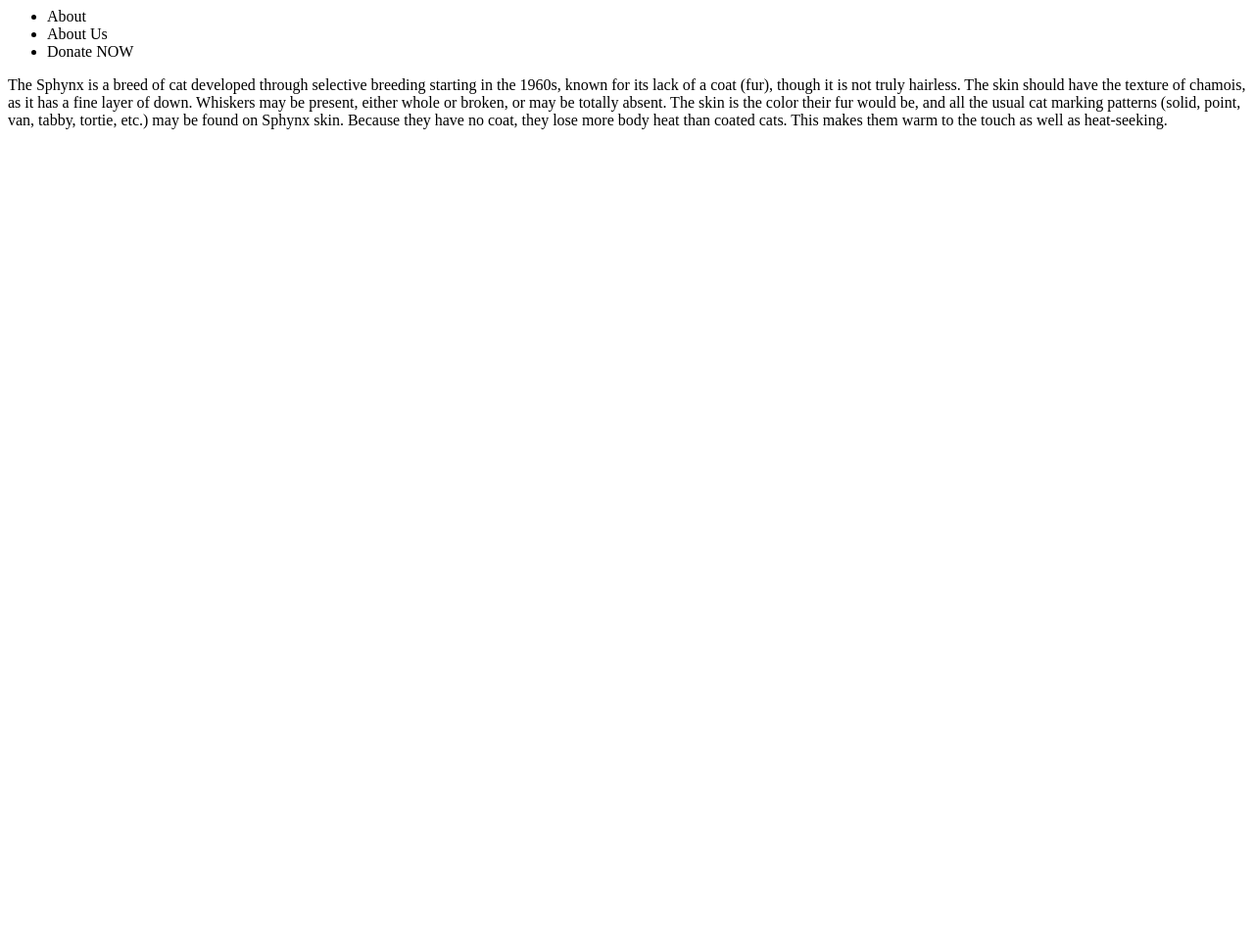
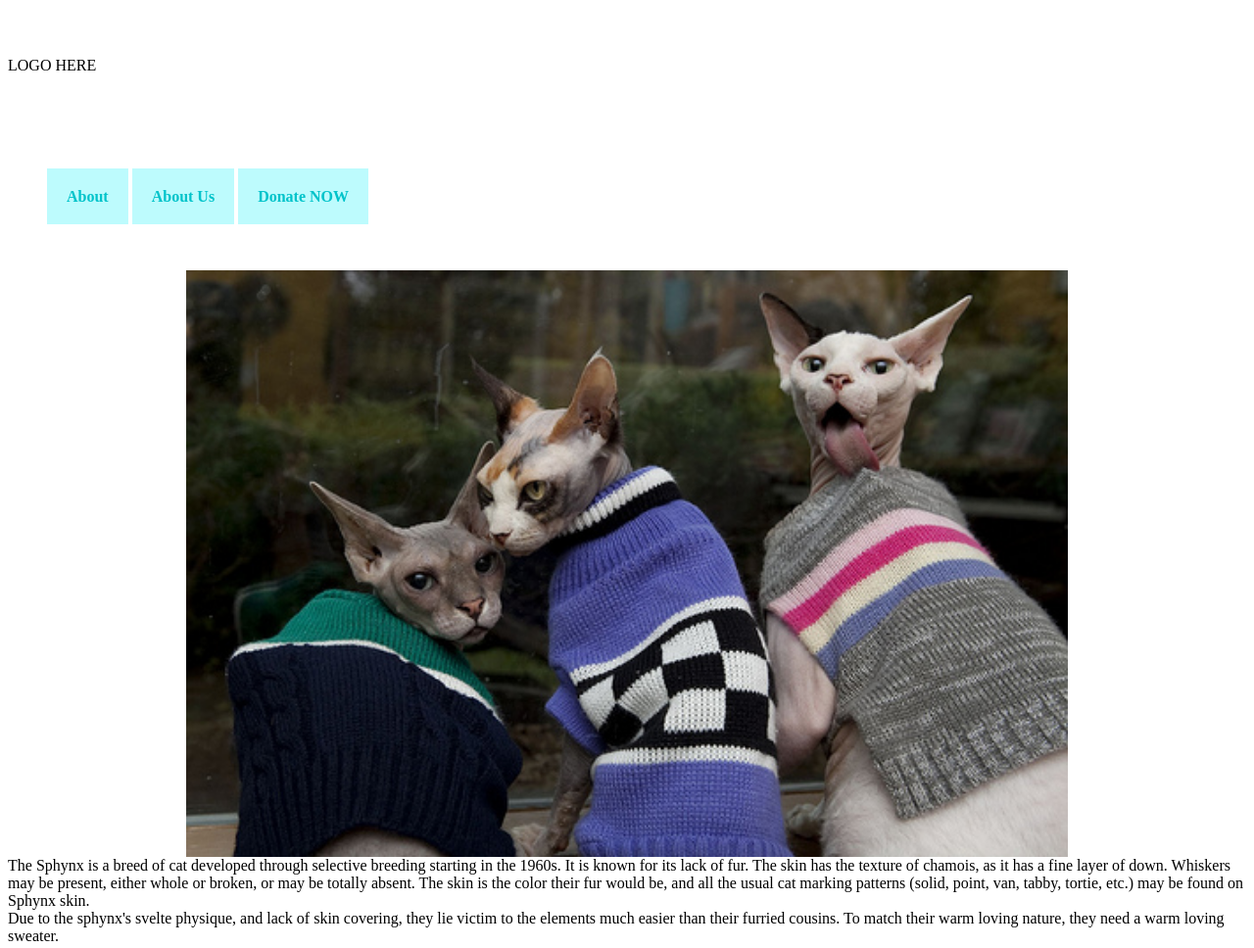
Before and after one commit to tarakonradi/SphynxSweaters, a plain HTML site: page index.html in a window 1280 px wide. Shown: the whole page at 98% size. Before the commit the page ends 800 px from the top, so only its background shows below. Drawn offline with Linux system fonts and the light colour scheme.

Commit message:
trying to figure out image

```diff
--- a/index.html
+++ b/index.html
@@ -1,30 +1,37 @@
+<!DOCTYPE html>
 <html>
 <head>
 	<title>
 		Sweaters for Sphynx
 	</title>
+
+	<link rel="stylesheet" type="text/css" href="style.css">
 </head>
 <body>
+	<div id ="container">
+	<div id ="logo"> LOGO HERE</div>
 
-	<nav>
-		<ul>
+	<div id="header">
+		<nav>
+			<ul>
 			<li>About</li>
 			<li>About Us</li>
 			<li>Donate NOW</li>
-		</ul>
-	</nav>
+			</ul>
+		</nav>
+	</div>
 
+	<img class="threecats" src="catpics/3catsinsweater.jpg">
 
-
+	<div>
+		The Sphynx is a breed of cat developed through selective breeding starting in the 1960s. It is known for its lack of fur. The skin has the texture of chamois, as it has a fine layer of down. Whiskers may be present, either whole or broken, or may be totally absent. The skin is the color their fur would be, and all the usual cat marking patterns (solid, point, van, tabby, tortie, etc.) may be found on Sphynx skin.
+	</div>
 
 <div>
-	The Sphynx is a breed of cat developed through selective breeding starting in the 1960s, known for its lack of a coat (fur), though it is not truly hairless. The skin should have the texture of chamois, as it has a fine layer of down. Whiskers may be present, either whole or broken, or may be totally absent. The skin is the color their fur would be, and all the usual cat marking patterns (solid, point, van, tabby, tortie, etc.) may be found on Sphynx skin. Because they have no coat, they lose more body heat than coated cats. This makes them warm to the touch as well as heat-seeking.
+	Due to the sphynx's svelte physique, and lack of skin covering, they lie victim to the elements much easier than their furried cousins. To match their warm loving nature, they need a warm loving sweater.
 </div>
-
-<div>
 
 </div>
 
-
 </body>
 </html>
--- /dev/null
+++ b/style.css
@@ -0,0 +1,32 @@
+li {
+	list-style-type: none;
+	color: #00C3CA;
+	font-weight: 600;
+	display: inline;
+	padding: 20px;
+	background-color: #BDFBFD;
+}
+
+#header {
+	margin-bottom: 50px;
+	margin-top: 50px;
+	float: left;
+	width: 100%;
+}
+
+.threecats {
+	width: 900px;
+	display: block;
+	margin:0 auto;
+
+}
+
+#logo {
+	margin-bottom: 50px;
+	margin-top: 50px;
+	float: left;
+}
+
+/*#container {
+	margin: 0 auto;
+}*/
```
